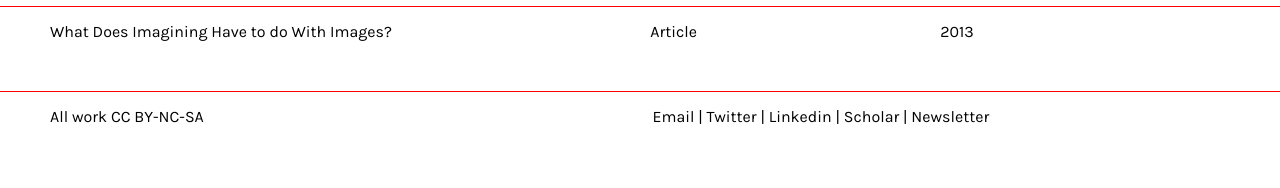
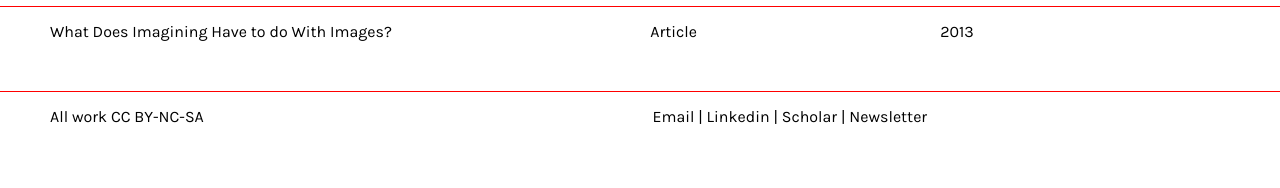
Before and after one commit to csmeyns/sidewalk, a Jekyll site: the page built from index.html, in a window 1280 px wide. Shown: the part 1300-1488 px from the top of the page. Built offline with Jekyll 4.4.1, drawn with Linux system fonts in a browser that asks for light colours; nearby versions of some CDN libraries.

Commit message:
remove boring twitter from footer

```diff
--- a/_includes/footer.html
+++ b/_includes/footer.html
@@ -5,5 +5,5 @@ var year = today.getFullYear()
 document.write(year)
             </script> --></p></div>
 
-    <div class="right"><p><a href="mailto:c.s.meyns@gmail.com" rel="me">Email</a> | <a href="http://www.twitter.com/chrismeyns" rel="me">Twitter</a> | <a href="https://www.linkedin.com/in/chrismeyns" rel="me">Linkedin</a> | <a href="https://scholar.google.com/citations?user=KuAxKHEAAAAJ&hl=en" rel="me">Scholar</a> | <a href="http://eepurl.com/ge-s4r" rel="me">Newsletter</a></p></div>
+    <div class="right"><p><a href="mailto:c.s.meyns@gmail.com" rel="me">Email</a> | <a href="https://www.linkedin.com/in/chrismeyns" rel="me">Linkedin</a> | <a href="https://scholar.google.com/citations?user=KuAxKHEAAAAJ&hl=en" rel="me">Scholar</a> | <a href="http://eepurl.com/ge-s4r" rel="me">Newsletter</a></p></div>
     </footer>
```
